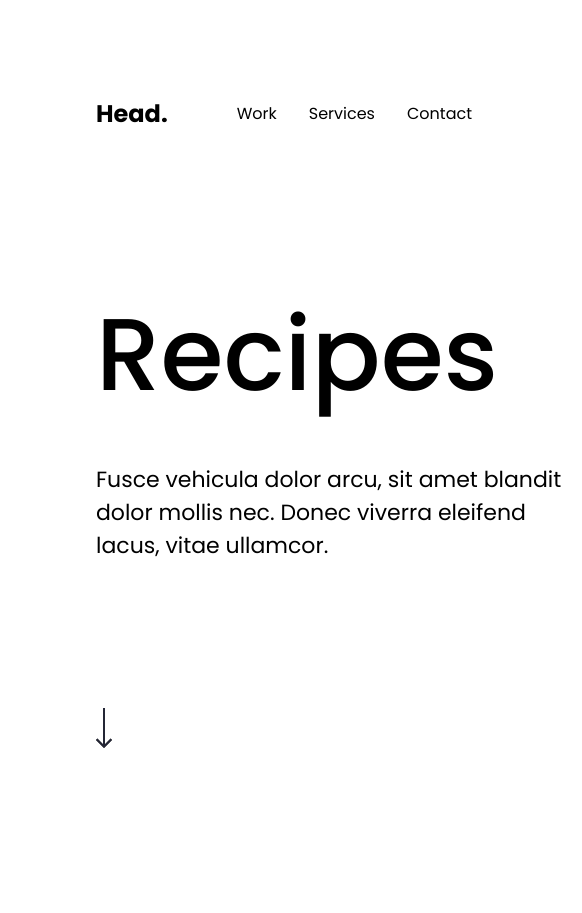
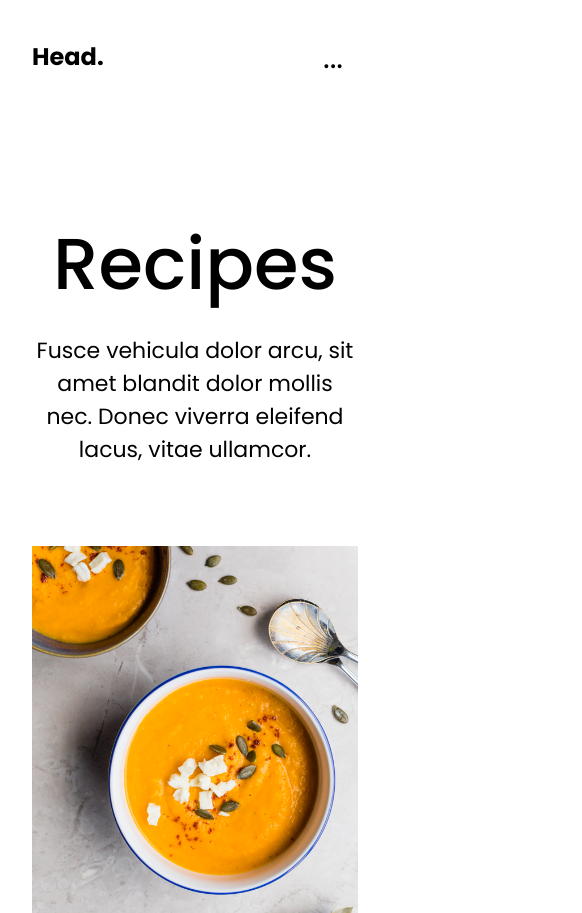
Before and after one commit to idohtml/assignment-responsive, a plain HTML site: page index.html in a window 390 px wide. Shown: the whole page, 582 px wide, since content can reach past the window. Before the commit the page ends 844 px from the top, so only its background shows below. Drawn offline with Linux system fonts and the light colour scheme.

Commit message:
responseive header with dots

```diff
--- a/index.html
+++ b/index.html
@@ -14,7 +14,7 @@
           <div class="wrapper">
             <header class="header">
               <h2>Head.</h2>
-              <nav>
+              <nav class="nav-lg">
                 <ul role="list">
                   <li>
                     <!-- Currently goes nowhere -->
@@ -30,6 +30,23 @@
                   </li>
                 </ul>
               </nav>
+              <nav class="nav-sm">
+                <ul role="list">
+                  <li>
+                    <!-- Currently goes nowhere -->
+                    <a href="/">Work</a>
+                  </li>
+                  <li>
+                    <!-- Currently goes nowhere -->
+                    <a href="/">Services</a>
+                  </li>
+                  <li>
+                    <!-- Currently goes nowhere -->
+                    <a href="/">Contact</a>
+                  </li>
+                </ul>
+              </nav>
+              <button class="nav-btn">...</button>
             </header>
             <div class="textbox">
               <h1>Recipes</h1>
--- a/styles/style.css
+++ b/styles/style.css
@@ -3,7 +3,15 @@
   place-items: center;
   height: 100vh;
 
-  padding: 6rem;
+  padding: 10rem;
+}
+
+.nav-sm {
+  display: none;
+}
+
+.nav-btn {
+  display: none;
 }
 
 .grid {
@@ -56,7 +64,59 @@
   & img {
     width: 100%;
     height: 100%;
-    object-fit: contain;
+    object-fit: cover;
     object-position: center;
   }
 }
+
+@media screen and (max-width: 768px) {
+  .section-hero {
+    padding: 2rem;
+  }
+
+  .grid-cols {
+    grid-template-columns: repeat(1, 1fr);
+  }
+
+  .wrapper svg {
+    display: none;
+  }
+
+  .header {
+    width: 100%;
+  }
+
+  .textbox {
+    text-align: center;
+    width: 100%;
+    margin: 8rem 0 4rem 0;
+
+    & h1 {
+      font-size: 72px;
+      margin-bottom: 16px;
+    }
+
+    & p {
+      font-size: 22px;
+    }
+  }
+}
+
+@media screen and (max-width: 650px) {
+  .nav-lg {
+    display: none;
+  }
+
+    .nav-btn {
+      display: block;
+
+      cursor: pointer;
+      background-color: transparent;
+      border: none;
+      width: 50px;
+      height: 50px;
+      font-size: 2rem;
+      text-align: center;
+    }
+  }
+}
```
Also changed, not shown: scripts.js/main.js (added).
